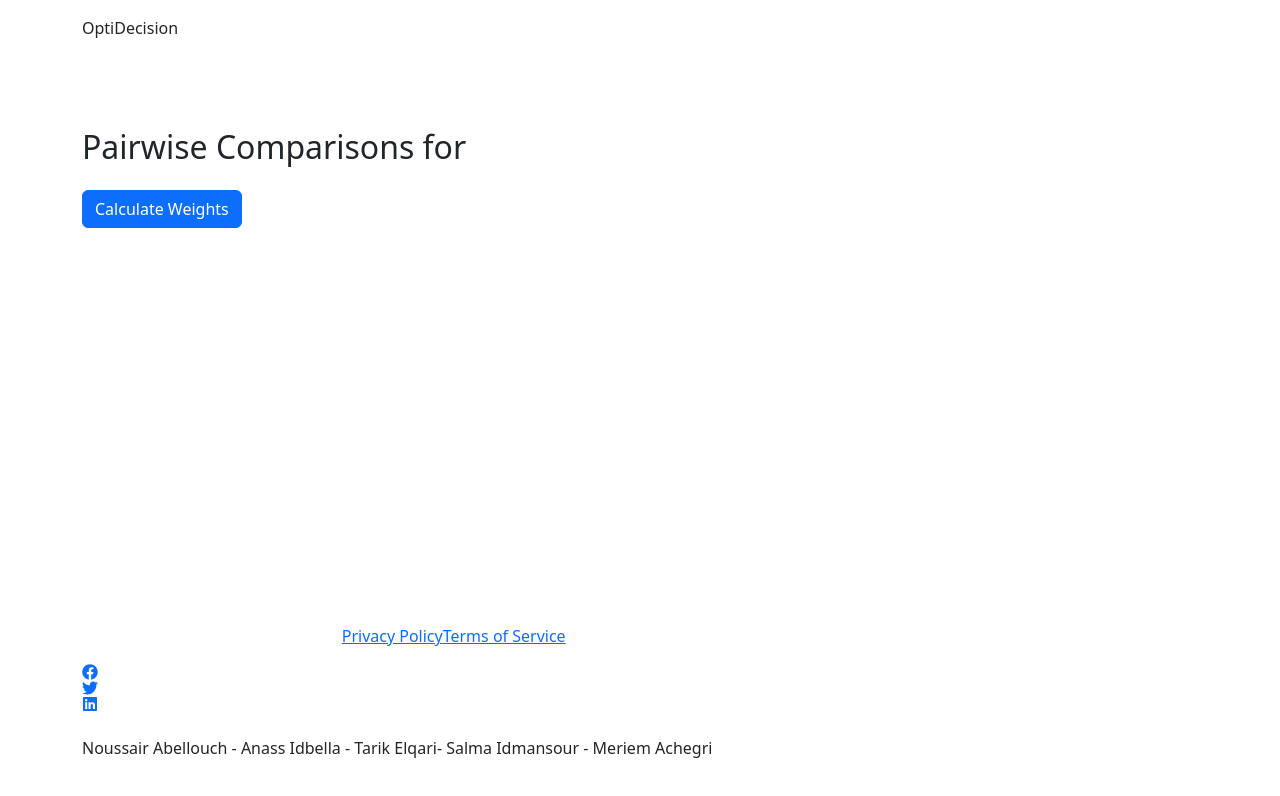
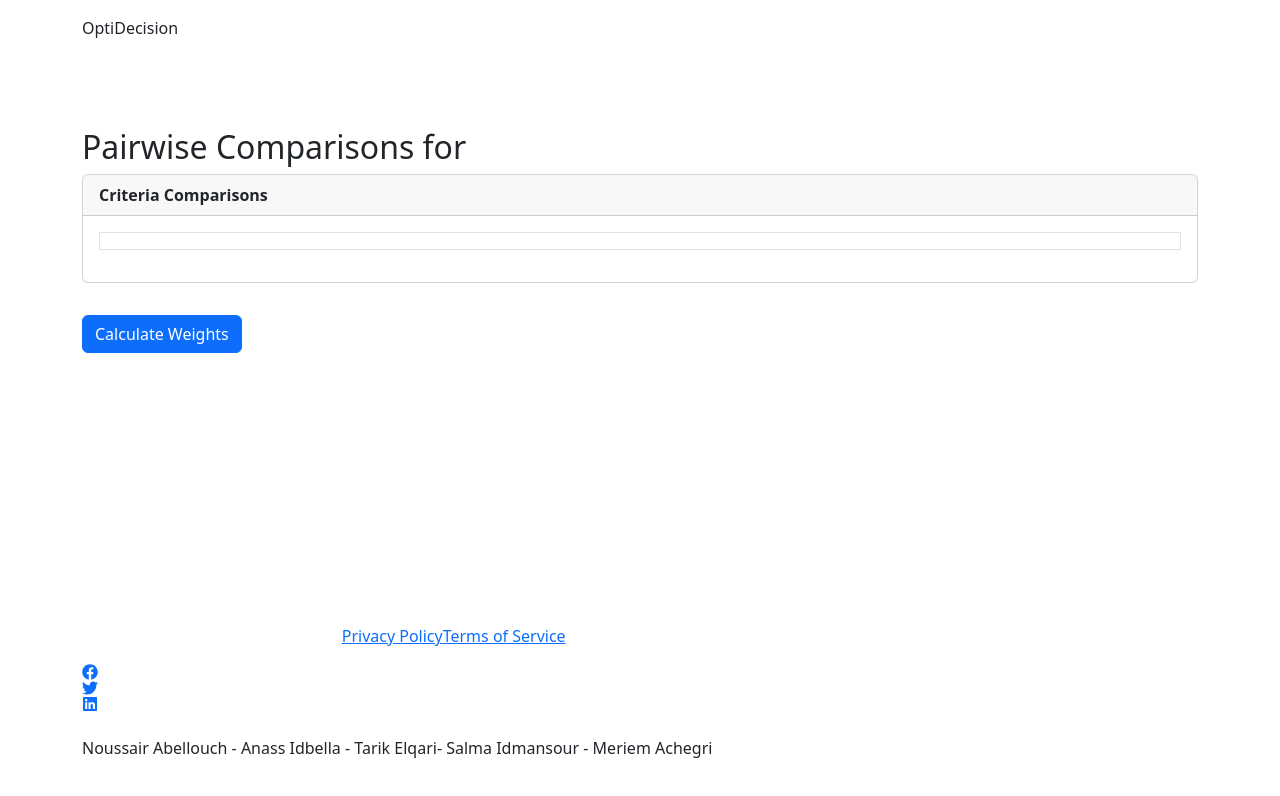
Before and after one commit to Anassidbella/OptiDecision, a React (Create React App) app in the folder optidecision_frontend/: page /demo in a window 1280 px wide. Both pictures are taken after a click on the button "Proceed to Pair Comparison". Shown: the top 796 px of the page. Built offline with nearby package versions, Linux system fonts and the light colour scheme.

Commit message:
modifying project_design

```diff
--- a/optidecision_frontend/package.json
+++ b/optidecision_frontend/package.json
@@ -11,6 +11,7 @@
     "react": "^18.2.0",
     "react-bootstrap": "^2.10.2",
     "react-bootstrap-icons": "^1.11.4",
+    "react-d3-tree": "^3.6.2",
     "react-dom": "^18.2.0",
     "react-icons": "^5.0.1",
     "react-router-dom": "^6.22.3",
--- a/optidecision_frontend/src/components/pages/PairComparison.js
+++ b/optidecision_frontend/src/components/pages/PairComparison.js
@@ -6,35 +6,61 @@ function PairComparison() {
   const location = useLocation();
   const { projectName, criteria = [] } = location.state;
   const [pairwiseComparisons, setPairwiseComparisons] = useState({});
-  const [results, setResults] = useState(null);
+  const [results, setResults] = useState(null);  // Correctly define results and its setter
 
   useEffect(() => {
     const initialComparisons = {};
 
-    // Generate comparisons for every pair of criteria
-    for (let i = 0; i < criteria.length; i++) {
-      for (let j = i + 1; j < criteria.length; j++) {
-        const key1 = `${criteria[i].name} vs ${criteria[j].name}`;
-        const key2 = `${criteria[j].name} vs ${criteria[i].name}`;
+    // Initialize comparisons for criteria
+    criteria.forEach((criterion, i) => {
+      criteria.forEach((compareCriterion, j) => {
+        if (i !== j) {
+          const key1 = `${criterion.name} vs ${compareCriterion.name}`;
+          const key2 = `${compareCriterion.name} vs ${criterion.name}`;
           initialComparisons[key1] = 1;
           initialComparisons[key2] = 1;
         }
-      // Generate comparisons for sub-criteria within each criterion
-      criteria[i].subCriteria.forEach((sub, idx) => {
-        criteria[i].subCriteria.forEach((compareSub, compIdx) => {
-          if (idx !== compIdx) {
-            const key = `${criteria[i].name}: ${sub} vs ${compareSub}`;
-            initialComparisons[key] = 1;
+      });
+    });
+
+    // Initialize comparisons for sub-criteria within each criterion
+    criteria.forEach(criterion => {
+      if (criterion.subCriteria) {
+        criterion.subCriteria.forEach((sub, i) => {
+          criterion.subCriteria.forEach((compareSub, j) => {
+            if (i !== j) {
+              const key1 = `${criterion.name}: ${sub} vs ${compareSub}`;
+              const key2 = `${criterion.name}: ${compareSub} vs ${sub}`;
+              initialComparisons[key1] = 1;
+              initialComparisons[key2] = 1;
             }
           });
         });
       }
+    });
 
     setPairwiseComparisons(initialComparisons);
   }, [criteria]);
 
   const handleInputChange = (key, value) => {
-    setPairwiseComparisons(prev => ({ ...prev, [key]: Number(value) }));
+    const numericValue = Number(value);
+    const inverseValue = numericValue ? 1 / numericValue : 0; // Prevent division by zero
+
+    let inverseKey;
+    if (key.includes(':')) { // Handling sub-criteria
+      const parts = key.split(': ');
+      const subParts = parts[1].split(' vs ');
+      inverseKey = `${parts[0]}: ${subParts[1]} vs ${subParts[0]}`;
+    } else { // Handling criteria
+      const parts = key.split(' vs ');
+      inverseKey = `${parts[1]} vs ${parts[0]}`;
+    }
+
+    setPairwiseComparisons(prev => ({
+      ...prev,
+      [key]: numericValue,
+      [inverseKey]: inverseValue
+    }));
   };
 
   const handleSubmit = async () => {
@@ -57,30 +83,34 @@ function PairComparison() {
     }
   };
 
-  const renderPairwiseTable = (criteriaList, title) => (
+  const renderMatrixTable = (criteriaList, title, isSubCriteria = false) => (
     <Card className="mb-3">
       <Card.Header><strong>{title}</strong></Card.Header>
       <Card.Body>
         <Table striped bordered hover>
           <thead>
             <tr>
-              <th>Comparison</th>
-              <th>Value (1-9)</th>
+              <th></th>
+              {criteriaList.map(crit => <th key={crit}>{crit}</th>)}
             </tr>
           </thead>
           <tbody>
-            {Object.entries(criteriaList).map(([key, value]) => (
-              <tr key={key}>
-                <td>{key}</td>
-                <td>
+            {criteriaList.map((crit, i) => (
+              <tr key={i}>
+                <td>{crit}</td>
+                {criteriaList.map((compareCrit, j) => (
+                  <td key={j}>
+                    {i !== j ? (
                       <Form.Control
                         type="number"
                         min="1"
                         max="9"
-                    value={value}
-                    onChange={(e) => handleInputChange(key, e.target.value)}
+                        value={pairwiseComparisons[isSubCriteria ? `${title}: ${crit} vs ${compareCrit}` : `${crit} vs ${compareCrit}`] || 1}
+                        onChange={(e) => handleInputChange(isSubCriteria ? `${title}: ${crit} vs ${compareCrit}` : `${crit} vs ${compareCrit}`, e.target.value)}
                       />
+                    ) : '-'}
                   </td>
+                ))}
               </tr>
             ))}
           </tbody>
@@ -89,7 +119,18 @@ function PairComparison() {
     </Card>
   );
 
-  const renderResults = () => (
+  return (
+    <Container className="py-5">
+      <Row>
+        <Col>
+          <h2>Pairwise Comparisons for {projectName}</h2>
+          {renderMatrixTable(criteria.map(crit => crit.name), 'Criteria Comparisons')}
+          {criteria.map(crit =>
+            crit.subCriteria && crit.subCriteria.length > 1 &&
+            renderMatrixTable(crit.subCriteria, `${crit.name} Sub-Criteria Comparisons`, true)
+          )}
+          <Button onClick={handleSubmit} className="mt-3">Calculate Weights</Button>
+          {results && (
             <Card className="mt-4">
               <Card.Header><strong>Calculated Weights</strong></Card.Header>
               <Card.Body>
@@ -107,7 +148,7 @@ function PairComparison() {
                           <td>{criterion.name}</td>
                           <td>{results[criterion.name]}</td>
                         </tr>
-                {criterion.subCriteria.map(sub => (
+                        {criterion.subCriteria && criterion.subCriteria.map(sub => (
                           <tr key={sub}>
                             <td style={{ paddingLeft: '20px' }}>{sub}</td>
                             <td>{results[`${criterion.name}: ${sub}`]}</td>
@@ -119,23 +160,7 @@ function PairComparison() {
                 </Table>
               </Card.Body>
             </Card>
-  );
-
-  return (
-    <Container className="py-5">
-      <Row>
-        <Col>
-          <h2>Pairwise Comparisons for {projectName}</h2>
-          {Object.keys(pairwiseComparisons).filter(key => !key.includes(':')).length > 0 && renderPairwiseTable(
-            Object.fromEntries(Object.entries(pairwiseComparisons).filter(([key]) => !key.includes(':'))),
-            'Criteria Comparisons'
           )}
-          {Object.keys(pairwiseComparisons).filter(key => key.includes(':')).length > 0 && renderPairwiseTable(
-            Object.fromEntries(Object.entries(pairwiseComparisons).filter(([key]) => key.includes(':'))),
-            'Sub-Criteria Comparisons'
-          )}
-          <Button onClick={handleSubmit} className="mt-3">Calculate Weights</Button>
-          {results && renderResults()}
         </Col>
       </Row>
     </Container>
--- a/optidecision_frontend/src/components/pages/ProjectSetup.js
+++ b/optidecision_frontend/src/components/pages/ProjectSetup.js
@@ -1,6 +1,7 @@
-import React, { useState } from 'react';
+import React, { useState, useEffect, useRef } from 'react';
+import { useNavigate } from 'react-router-dom';
 import { Container, Row, Col, Form, Button, ListGroup, InputGroup, Alert } from 'react-bootstrap';
-import { useNavigate } from 'react-router-dom'; // Import useNavigate
+import Tree from 'react-d3-tree';
 
 const predefinedProjects = [
   {
@@ -32,10 +33,45 @@ function ProjectSetup() {
   const [projectName, setProjectName] = useState('');
   const [criteria, setCriteria] = useState([]);
   const [displayTree, setDisplayTree] = useState(false);
-  const navigate = useNavigate(); // Hook to navigate
+  const navigate = useNavigate();
+  const treeContainerRef = useRef();
+
+  useEffect(() => {
+    if (displayTree && treeContainerRef.current) {
+      const dimensions = treeContainerRef.current.getBoundingClientRect();
+      setTreeTranslate({ x: dimensions.width / 2, y: 100 });
+    }
+  }, [displayTree]);
+
+  const [treeTranslate, setTreeTranslate] = useState({ x: 400, y: 300 });
+
+  const createTreeData = () => {
+    return [{
+      name: projectName || "Project",
+      children: criteria.map(crit => ({
+        name: crit.name,
+        children: crit.subCriteria.map(sub => ({
+          name: sub,
+        }))
+      }))
+    }];
+  };
+
+  const renderCustomNodeElement = (rd3tProps) => {
+    const textLength = rd3tProps.nodeDatum.name.length;
+    const rectWidth = Math.max(100, textLength * 7); // Ensure minimum width and dynamically adjust
+    return (
+      <g>
+        <rect width={rectWidth} height={40} x={-rectWidth / 2} y={-20} fill="white" stroke="black" />
+        <text fill="black" x={-rectWidth / 2 + 10} y="0" textAnchor="start" alignmentBaseline="central" style={{ fontSize: '16px' }}>
+          {rd3tProps.nodeDatum.name}
+        </text>
+      </g>
+    );
+  };
 
   const goToPairComparison = () => {
-    navigate('/pair-comparison', { state: { projectName, criteria } }); // Navigate with state
+    navigate('/pair-comparison', { state: { projectName, criteria } });
   };
 
   const handleProjectSelection = (event) => {
@@ -118,9 +154,7 @@ function ProjectSetup() {
     <Container className="content-container">
       <Row className="justify-content-md-center">
         <Col md={8}>
-          <Alert variant="info" className="text-center">
-            Demo Version Limit: Up to 5 Criteria and 3 Sub-Criteria per Criterion
-          </Alert>
+          <Alert variant="info" className="text-center">Demo Version Limit: Up to 5 Criteria and 3 Sub-Criteria per Criterion</Alert>
           <h1>Project Setup</h1>
           <Form>
             <Form.Group className="mb-3">
@@ -144,27 +178,14 @@ function ProjectSetup() {
             <Button variant="primary" onClick={() => setDisplayTree(!displayTree)}>
               {displayTree ? 'Hide' : 'Display'} Tree
             </Button>
+            {displayTree && (
+              <div ref={treeContainerRef} style={{ width: '100%', height: '700px' }}>
+                <Tree data={createTreeData()} translate={treeTranslate} orientation="vertical"
+                      pathFunc="straight" renderCustomNodeElement={renderCustomNodeElement} zoomable={false} />
+              </div>
+            )}
+            <Button variant="success" onClick={goToPairComparison}>Proceed to Pair Comparison</Button>
           </Form>
-          <Button variant="success" onClick={goToPairComparison}>Proceed to Pair Comparison</Button>
-
-          {displayTree && (
-            <div>
-              <h3>Project Tree</h3>
-              <div><strong>Name:</strong> {projectName}</div>
-              <ul>
-                {criteria.map((criterion, index) => (
-                  <li key={index}>
-                    <strong>{`Criteria ${index + 1}:`}</strong> {criterion.name}
-                    <ul>
-                      {criterion.subCriteria.map((subCriterion, subIndex) => (
-                        <li key={subIndex}><strong>{`Sub-Criteria ${subIndex + 1}:`}</strong> {subCriterion}</li>
-                    ))}
-                    </ul>
-                  </li>
-                ))}
-              </ul>
-            </div>
-          )}
         </Col>
       </Row>
     </Container>
```
Also changed, not shown: 1 other file (tests, documents, lock files or other folders). Lines whose indentation alone changed are shown as unchanged.
